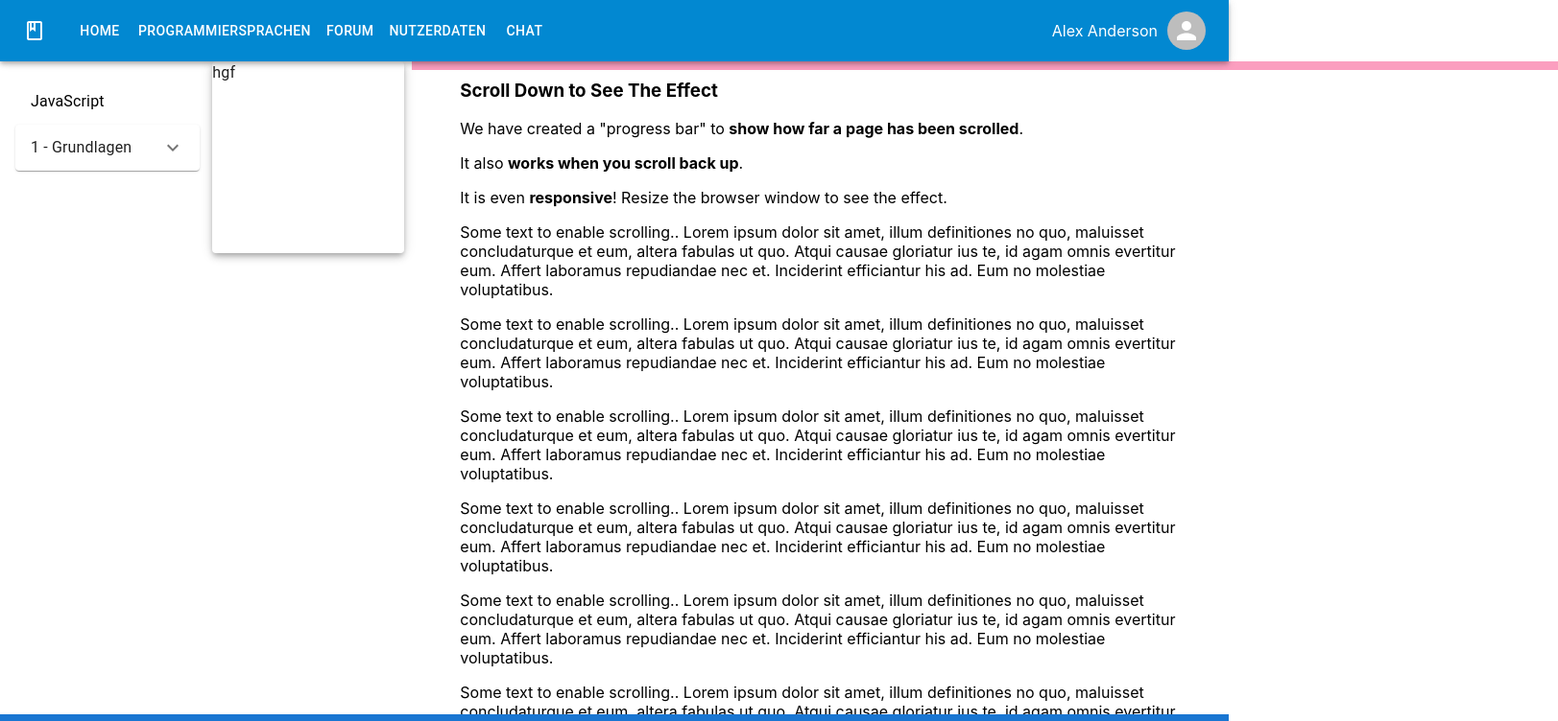
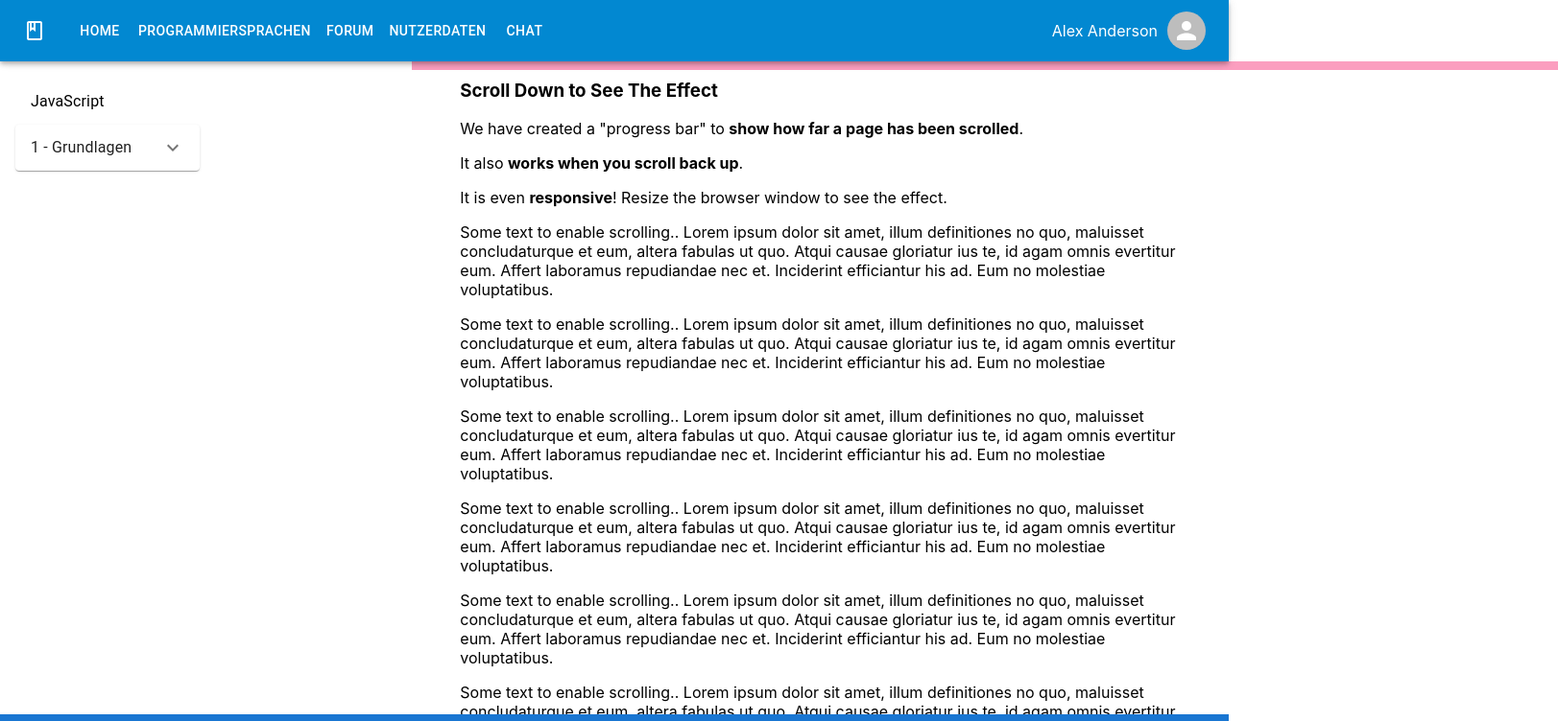
Before and after one commit to sakulklk/Lernmanagement, a Next.js app: page /JSK1 in a window 1280 px wide. Shown: the top 752 px of the page at 96% size, 1623 px wide, since content can reach past the window. Built offline with nearby package versions, Linux system fonts and the light colour scheme.

Commit message:
2 files modified

```diff
--- a/components/inhalt/sideMenuRight.js
+++ b/components/inhalt/sideMenuRight.js
@@ -8,13 +8,11 @@ export default function SimplePaper() {
     <Box
       sx={{
         display: 'flex',
-        flexWrap: 'wrap',
-        '& > :not(style)': {
-          width: 200,
-          height: 200,
-          position: 'fixed',
-        },
-        justifyContent: 'right',
+        flexDirection: 'row-reverse',
+        p: 80,
+        m: 16,
+
+        borderRadius: 10,
       }}
     >
       <Paper elevation={5}>
--- a/pages/uebersichtJS.js
+++ b/pages/uebersichtJS.js
@@ -21,6 +21,9 @@ export default function Test() {
           <Grid item xs={10}>
             <ScrollBar></ScrollBar>
             <Content></Content>
+          </Grid>
+
+          <Grid item xs={2}>
             <SideMenuRight></SideMenuRight>
           </Grid>
         </Grid>
```
